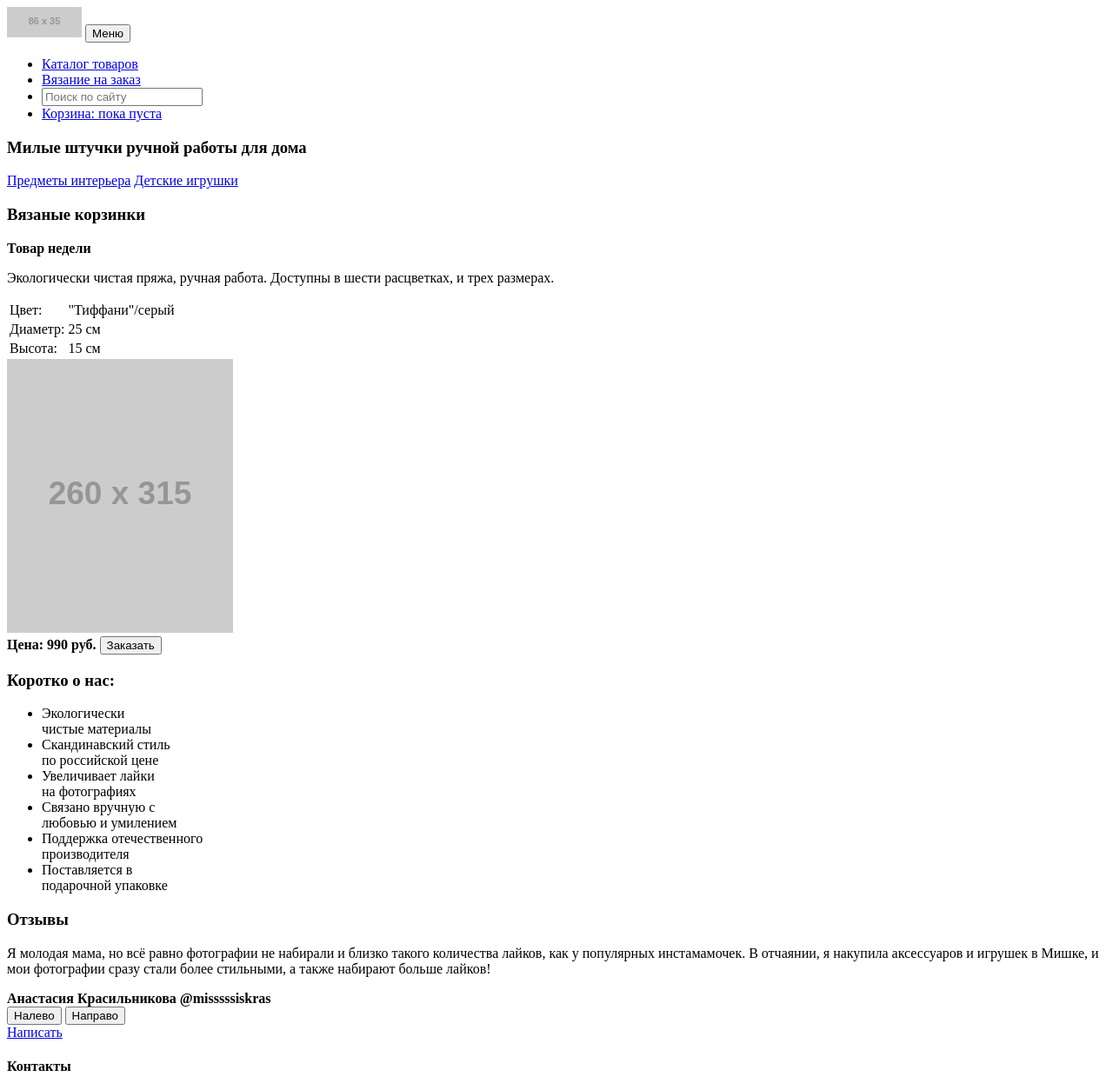
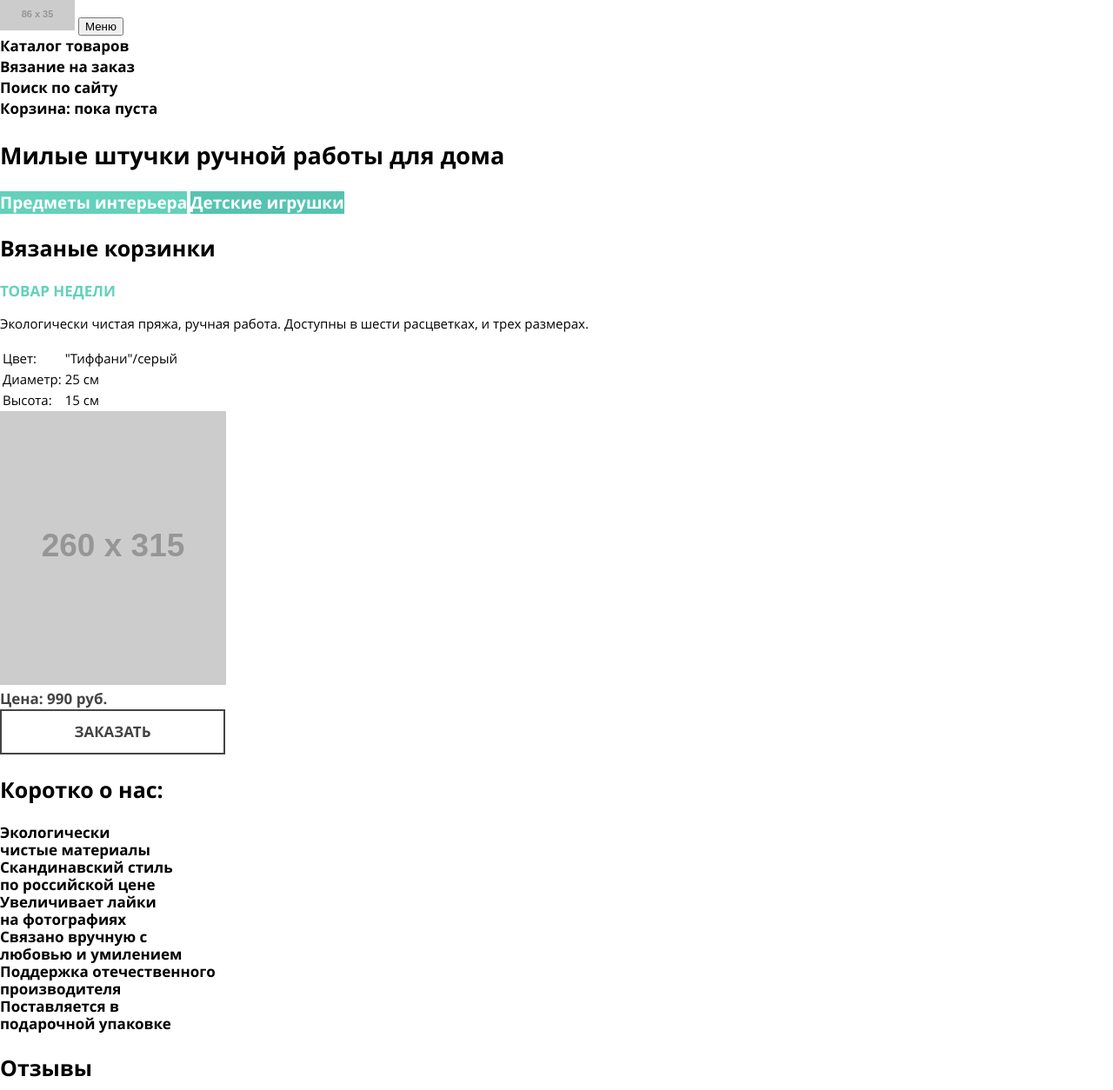
Before and after one commit to AnneyBen/http-AnneyBen_mishka.github.io, a plain HTML site: page index.html in a window 1280 px wide. Shown: the top 1254 px of the page at 87% size. Drawn offline with Linux system fonts and the light colour scheme; placeholder pictures from the web are drawn by us.

Commit message:
Start making fonts

```diff
--- /dev/null
+++ b/css/style.css
@@ -0,0 +1,162 @@
+@font-face {
+  font-family: 'OpenSans-bold';
+  src: local('OpenSans-bold'), url('/font/OpenSans-Bold.woff2') format('woff2'), url('/font/OpenSans-Bold.woff') format('woff');
+}
+@font-face {
+  font-family: 'OpenSans-regular';
+  src: local('OpenSans-regular'), url('/font/OpenSans-Regular.woff2') format('woff2'), url('/font/OpenSans-Regular.woff') format('woff');
+}
+* {
+  box-sizing: border-box;
+}
+html {
+  padding: 0;
+  margin: 0;
+}
+body {
+  padding: 0;
+  margin: 0;
+  font-size: 15px;
+  font-family: 'OpenSans-regular', 'Helvetica Neue', sans-serif;
+  font-weight: normal;
+  color: #000000;
+}
+.caption-heading {
+  font-size: 25px;
+  line-height: 30px;
+  font-family: 'OpenSans-bold', 'Helvetica Neue', sans-serif;
+  font-weight: bold;
+}
+.button-common {
+  padding: 0;
+  margin: 0;
+  display: block;
+  max-width: 259px;
+  width: 100%;
+  text-align: center;
+  padding: 14px 10px;
+  font-family: 'OpenSans-bold', 'Helvetica Neue', sans-serif;
+  font-weight: bold;
+  font-size: 17px;
+  line-height: 20px;
+  text-transform: uppercase;
+  color: #444444;
+  text-decoration: none;
+  background-color: transparent;
+  border: 2px solid #444444;
+}
+.site-list {
+  padding: 0;
+  margin: 0;
+  list-style: none;
+}
+.site-list__link {
+  font-family: 'OpenSans-bold', 'Helvetica Neue', sans-serif;
+  font-size: 17px;
+  line-height: 24px;
+  color: #000000;
+  font-weight: bold;
+  text-decoration: none;
+}
+.site-list__link--search {
+  padding: 0;
+  border: none;
+  font-size: 17px;
+  line-height: 24px;
+  color: #000000;
+  font-weight: bold;
+}
+.site-list__link--search::placeholder {
+  font-family: 'OpenSans-bold', 'Helvetica Neue', sans-serif;
+  font-size: 17px;
+  line-height: 24px;
+  color: #000000;
+  font-weight: bold;
+}
+.section-things__heading {
+  font-family: 'OpenSans-bold', 'Helvetica Neue', sans-serif;
+  font-size: 27px;
+  line-height: 30px;
+  color: #000000;
+  font-weight: bold;
+}
+.section-things__mini-catalog {
+  font-family: 'OpenSans-bold', 'Helvetica Neue', sans-serif;
+  font-size: 19px;
+  line-height: 24px;
+  color: #ffffff;
+  font-weight: bold;
+  text-decoration: none;
+}
+.section-things__mini-catalog--interior {
+  background-color: #63d1bb;
+}
+.section-things__mini-catalog--toys {
+  background-color: #56c3b2;
+}
+.section-featured__subtitle {
+  font-size: 17px;
+  line-height: 20px;
+  font-family: 'OpenSans-bold', 'Helvetica Neue', sans-serif;
+  font-weight: bold;
+  text-transform: uppercase;
+  color: #63d1bb;
+}
+.section-featured__text {
+  font-size: 15px;
+  line-height: 24px;
+}
+.section-featured__charac {
+  font-size: 15px;
+  line-height: 20px;
+}
+.section-featured__price {
+  font-size: 17px;
+  line-height: 24px;
+  font-family: 'OpenSans-bold', 'Helvetica Neue', sans-serif;
+  font-weight: bold;
+  color: #444444;
+}
+.section-about__list {
+  padding: 0;
+  margin: 0;
+  list-style: none;
+}
+.about-list__item {
+  font-family: 'OpenSans-bold', 'Helvetica Neue', sans-serif;
+  font-weight: bold;
+  font-size: 17px;
+  line-height: 20px;
+}
+.article-review__text {
+  font-size: 15px;
+  line-height: 30px;
+}
+.article-review__name {
+  font-family: 'OpenSans-bold', 'Helvetica Neue', sans-serif;
+  font-weight: bold;
+  font-size: 17px;
+  line-height: 20px;
+}
+.article-review__insta {
+  font-family: 'OpenSans-regular', 'Helvetica Neue', sans-serif;
+  font-weight: normal;
+  font-size: 17px;
+  line-height: 20px;
+}
+.section-contacts__title {
+  font-family: 'OpenSans-bold', 'Helvetica Neue', sans-serif;
+  font-weight: bold;
+  font-size: 18px;
+  line-height: 30px;
+}
+.section-contacts__td {
+  font-size: 15px;
+  line-height: 30px;
+}
+.page-footer__developed {
+  font-family: 'OpenSans-bold', 'Helvetica Neue', sans-serif;
+  font-weight: bold;
+  font-size: 19px;
+  line-height: 18px;
+}
--- a/index.html
+++ b/index.html
@@ -4,15 +4,20 @@
     <meta charset="UTF-8">
     <meta name="viewport" content="width=device-width, initial-scale=1.0">
     <title>Mishka</title>
+    <link rel="stylesheet" href="/css/style.css">
 </head>
+
+<!--lessc d:/qwerty/projectsP/mishka/less/header.less d:/qwerty/projectsP/mishka/css/style.css-->
+
+
 <body>
     <header class="page-header">
         <a class="page-header__logo">
             <img class="page-header__logo-image" src="http://placehold.it/86x35" alt="Мишка" width="86" height="35">
         </a>
         <button class="page-header__button button">Меню</button>
-        <nav class="main-nav">
-            <ul class="main-nav__list site-list">
+        <nav class="page-header__main-nav">
+            <ul class="page-header__list site-list">
                 <li class="site-list__item">
                     <a href="catalog.html" class="site-list__link">Каталог товаров</a>
                 </li>
@@ -20,7 +25,7 @@
                     <a href="#" class="site-list__link">Вязание на заказ</a>
                 </li>
                 <li class="site-list__item">
-                    <input type="search" class="site-list__link site-list__link--search" placeholder="Поиск по сайту"></input>
+                    <input type="search" class="site-list__link site-list__link--search" placeholder="Поиск по сайту"/>
                 </li>
                 <li class="site-list__item">
                     <a href="#" class="site-list__link site-list__link--cart">Корзина: пока пуста</a>
@@ -93,7 +98,7 @@
                 <button class="article-review__toggle article-review__toggle--left">Налево</button>
                 <button class="article-review__toggle article-review__toggle--right">Направо</button>
             </div>
-            <a href="#" class="article-review__button">Написать</a>
+            <a href="#" class="article-review__button button-common">Написать</a>
         </section>
 
         <section class="page-main__container-contacts section-contacts">
--- /dev/null
+++ b/less/base/header.less
@@ -0,0 +1,55 @@
+@import url("less/help/vars.less");
+@import url("less/help/mixins.less");
+
+.site-list{
+    .pama();
+    list-style: none;
+}
+
+.site-list__link{
+    .open-bold();
+    .font(17px, 24px);
+    color: @font-main;
+    font-weight: bold;
+    text-decoration: none;
+}
+
+.site-list__link--search{
+    padding: 0;
+    border: none;
+    .font(17px, 24px);
+    color: @font-main;
+    font-weight: bold;
+}
+
+.site-list__link--search::placeholder{
+    .open-bold();
+    .font(17px, 24px);
+    color: @font-main;
+    font-weight: bold;
+}
+
+
+
+.section-things__heading{
+    .open-bold();
+    .font(27px, 30px);
+    color: @font-main;
+    font-weight: bold;
+}
+
+.section-things__mini-catalog{
+    .open-bold();
+    .font(19px, 24px);
+    color: @font-second;
+    font-weight: bold;
+    text-decoration: none;
+}
+
+.section-things__mini-catalog--interior{
+    background-color: @mini-catalog--interior;
+}
+
+.section-things__mini-catalog--toys{
+    background-color: @mini-catalog--toys;
+}
--- /dev/null
+++ b/less/base/section-about.less
@@ -0,0 +1,13 @@
+@import url("less/help/vars.less");
+@import url("less/help/mixins.less");
+
+.section-about__list{
+    .pama();
+    list-style: none;
+}
+
+.about-list__item{
+    .open-bold();
+    font-weight: bold;
+    .font(17px, 20px);
+}
--- /dev/null
+++ b/less/base/section-contacts.less
@@ -0,0 +1,13 @@
+@import url("less/help/vars.less");
+@import url("less/help/mixins.less");
+
+
+.section-contacts__title{
+    .open-bold();
+    font-weight: bold;
+    .font(18px, 30px);
+}
+
+.section-contacts__td{
+    .font(15px, 30px);
+}
--- /dev/null
+++ b/less/base/section-featured.less
@@ -0,0 +1,25 @@
+@import url("less/help/vars.less");
+@import url("less/help/mixins.less");
+
+.section-featured__subtitle{
+    .font(17px, 20px);
+    .open-bold();
+    font-weight: bold;
+    text-transform: uppercase;
+    color: @mini-catalog--interior;
+}
+
+.section-featured__text{
+    .font(15px, 24px);
+}
+
+.section-featured__charac{
+    .font(15px, 20px);
+}
+
+.section-featured__price{
+    .font(17px, 24px);
+    .open-bold();
+    font-weight: bold;
+    color: @color-darken;
+}
--- /dev/null
+++ b/less/base/section-reviews.less
@@ -0,0 +1,19 @@
+@import url("less/help/vars.less");
+@import url("less/help/mixins.less");
+
+
+.article-review__text{
+    .font(15px, 30px);
+}
+
+.article-review__name{
+    .open-bold();
+    font-weight: bold;
+    .font(17px, 20px);
+}
+
+.article-review__insta{
+    .open-reg();
+    font-weight: normal;
+    .font(17px, 20px);
+}
--- /dev/null
+++ b/less/help/fonts.less
@@ -0,0 +1,13 @@
+@font-face {
+    font-family: 'OpenSans-bold';
+    src: local('OpenSans-bold'),
+         url('/font/OpenSans-Bold.woff2') format('woff2'),
+         url('/font/OpenSans-Bold.woff') format('woff');
+}
+
+@font-face {
+    font-family: 'OpenSans-regular';
+    src: local('OpenSans-regular'),
+         url('/font/OpenSans-Regular.woff2') format('woff2'),
+         url('/font/OpenSans-Regular.woff') format('woff');
+}
--- /dev/null
+++ b/less/styles.less
@@ -0,0 +1,53 @@
+
+//lessc less/styles.less > css/style.css
+
+@import url("less/help/fonts.less");
+@import url("less/help/mixins.less");
+
+*{
+    box-sizing: border-box;
+}
+
+html{
+    .pama();
+}
+
+body{
+    .pama();
+    font-size: 15px;
+    .open-reg();
+    font-weight: normal;
+    color: @font-main;
+}
+
+.caption-heading{
+    .font(25px, 30px);
+    .open-bold();
+    font-weight: bold;
+}
+
+.button-common{
+    .pama();
+    display: block;
+    max-width: 259px;
+    width: 100%;
+    text-align: center;
+    padding: 14px 10px;
+
+    .open-bold();
+    font-weight: bold;
+    .font(17px, 20px);
+    text-transform: uppercase;
+    color: @color-darken;
+    text-decoration: none;
+
+    background-color: transparent;
+    border: 2px solid @color-darken;
+}
+
+@import url("less/base/header.less");
+@import url("less/base/section-featured.less");
+@import url("less/base/section-about.less");
+@import url("less/base/section-reviews.less");
+@import url("less/base/section-contacts.less");
+@import url("less/base/footer.less");
```
Also changed, not shown: catalog.html (+2 -2 lines), form.html (+2 -2 lines), less/base/footer.less (added, +9 -0 lines), less/help/mixins.less (added, +17 -0 lines), less/help/vars.less (added, +7 -0 lines), font/OpenSans-Bold.woff (added), font/OpenSans-Bold.woff2 (added), font/OpenSans-Regular.woff (added), font/OpenSans-Regular.woff2 (added).
